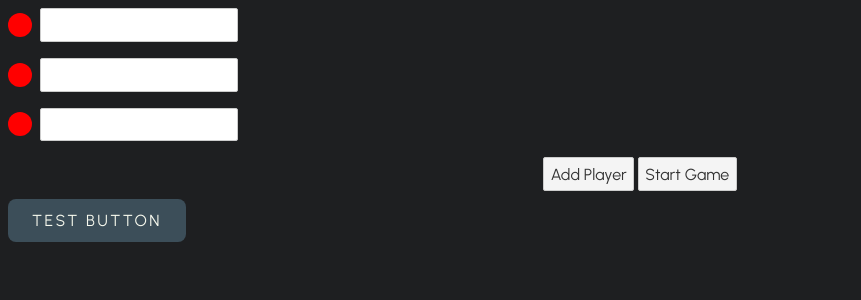
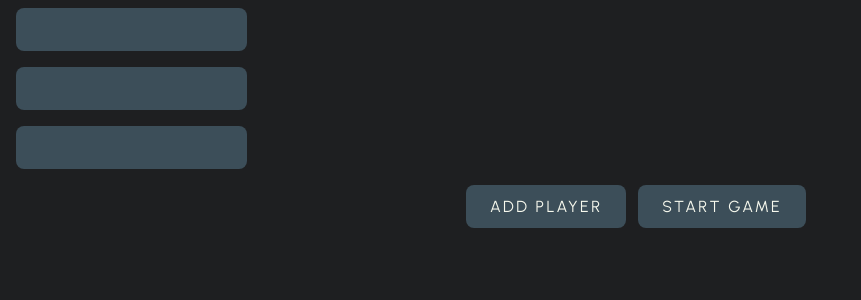
Before and after one commit to mitchdaniels/ti4-dashboard, a Svelte app: page / in a window 1280 px wide. Shown: the top 300 px of the page, without its empty margins (0-861 px from the left). Built offline with nearby package versions, Linux system fonts and the light colour scheme.

Commit message:
misc updates

```diff
--- a/src/Button.svelte
+++ b/src/Button.svelte
@@ -3,7 +3,7 @@
     export let text
     let pending = false
     import { Moon } from 'svelte-loading-spinners'
-    // import { slide } from 'svelte/transition'
+    // import { scale } from 'svelte/transition'
 
     function handleClick() {
         // if pend
@@ -13,12 +13,15 @@
 
 </script>
 
-<button on:click={() => pending = !pending} >
+<button on:click={() => pending = !pending}>
     {#if pending}
-        <Moon size="24" color="#ffffff" unit="px" duration="2s"></Moon> {text}
-    {:else}
-        {text}
+        <!-- <div transition:scale> -->
+            <Moon size="24" color="#ffffff" unit="px" duration="2s"></Moon>
+        <!-- </div> -->
+    <!-- {:else}
+        {text} -->
     {/if}
+    {text}
 </button>
 
 <style>
@@ -27,7 +30,9 @@
         flex-direction: row;
         align-items: center;
         gap: 16px;
+        height: 48px;
         font-size:  16px;
+        font-weight: 500;
         text-transform: uppercase;
         letter-spacing: 0.15em;
         padding:  12px 24px;
--- /dev/null
+++ b/src/ColorPicker.svelte
@@ -0,0 +1,27 @@
+<script>
+	let open = false
+
+</script>
+
+<div class="circle colorPicker" style="background-color: red" on:click={open = !open}>
+	{#if open}
+        <p>It's Open</p>
+		{#each ["red", "green", "orange"] as color}
+			<div class="circle" style:background-color={color}/>
+		{/each}
+	{/if}
+		<!-- {#each colors as color}
+		<div class={color} bind:value={player.color} value="Blue" />
+	{/each} -->
+</div>
+
+<style>
+
+	.circle {
+		width: 24px;
+		height: 24px;
+		background-color: red;
+		border-radius: 12px
+	}
+
+</style>
--- a/src/Setup.svelte
+++ b/src/Setup.svelte
@@ -1,4 +1,6 @@
 <script>
+  	// import ColorPicker from './ColorPicker.svelte';
+
 	import Button from './Button.svelte'
 	import { colors, factions } from './data.js'
 
@@ -10,6 +12,7 @@
 	{#each players as player, i}
 		<div class="player-info">
 			<div class="circle" style="background-color: {player.color}">
+			<!-- <ColorPicker></ColorPicker> -->
 				<!-- {#each colors as color}
 					<div class={color} bind:value={player.color} value="Blue" />
 				{/each} -->
@@ -41,7 +44,8 @@
 <button on:click={() => {phase = "Strategy", players.map((player, i) => {player.seat = i + 1; player.strategy = ''}) }}>
 	Start Game
 </button>
-<Button text="Test Button"/>
+<!-- <ColorPicker></ColorPicker> -->
+<!-- <Button text="Test Button"/> -->
 
 <style>
 
@@ -56,15 +60,34 @@
 		margin-bottom: 0px;
 	}
 
-	.circle {
+	/* .circle {
 		width: 24px;
 		height: 24px;
 		background-color: red;
 		border-radius: 12px
-	}
+	} */
 
 	.close {
 		cursor:  pointer;
 	}
 
+	button, .strategy {
+	font-size:  16px;
+	text-transform: uppercase;
+	letter-spacing: 0.15em;
+}
+
+button, input {
+	padding:  12px 24px;
+	border-radius:  8px;
+	background:  #3C4E59;
+	color:  #F7F9EE;
+	border:  none;
+	margin-right: 8px;
+}
+
+input::-webkit-calendar-picker-indicator {
+     opacity: 0;
+  }
+
 </style>
```
